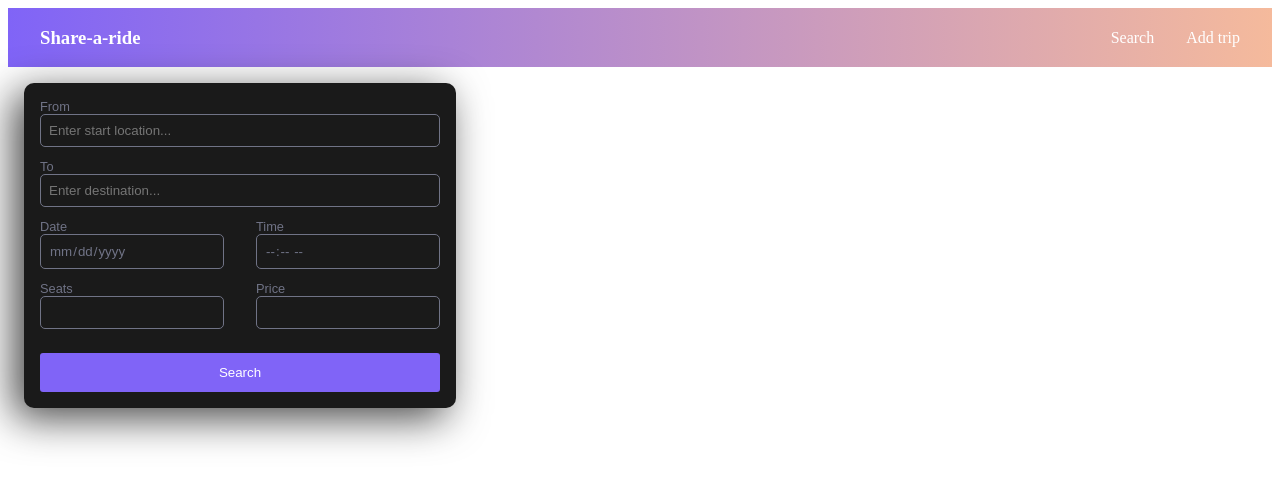
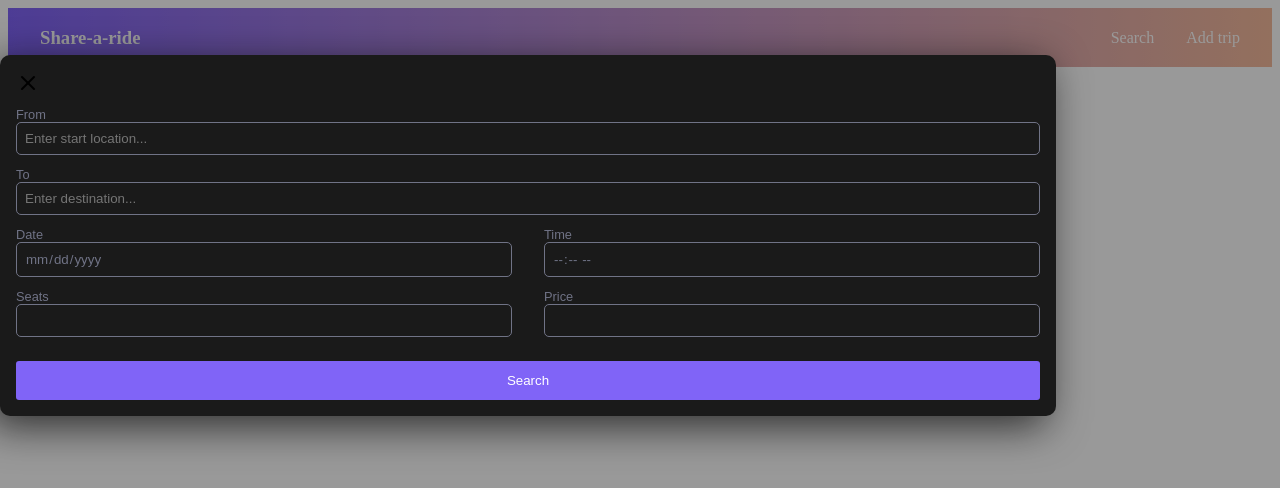
Before and after one commit to theman550/DAT257-K9, a React (Create React App) app in the folder frontend/: page /search in a window 1280 px wide. Shown: the top 488 px of the page. Built offline with nearby package versions, Linux system fonts and the light colour scheme; the HTML template or start-up script is replaced by a standard one; a web font is replaced by a local one.

Commit message:
add modal feature to search trips

```diff
--- a/frontend/src/components/SearchTrip.js
+++ b/frontend/src/components/SearchTrip.js
@@ -1,5 +1,6 @@
-import React from 'react'
+import React, {useState} from 'react'
 import styled from 'styled-components'
+import {X} from 'react-feather'
 import {
   FieldFactory,
   PrimaryButton,
@@ -8,17 +9,66 @@ import {
 
 const StyledInput = FieldFactory(styled.input``)
 
+const CloseButton = styled(X)`
+
+`
+
+const Modal = styled.div`
+  /*display: none;*/
+  position: fixed;
+  z-index: 1;
+  top: 0;
+  left: 0;
+  width: 100%;
+  height: 100%;
+  overflow: auto;
+  background-color: rgb(0, 0, 0);
+  background-color: rgba(0, 0, 0, 0.4);
+  -webkit-animation-name: fadeIn; /* Fade in the background */
+  -webkit-animation-duration: 0.4s;
+  animation-name: fadeIn;
+  animation-duration: 0.4s
+
+  @-webkit-keyframes slideIn {
+    from {bottom: -300px; opacity: 0}
+    to {bottom: 0; opacity: 1}
+  }
+
+  @keyframes slideIn {
+    from {bottom: -300px; opacity: 0}
+    to {bottom: 0; opacity: 1}
+  }
+
+  @-webkit-keyframes fadeIn {
+    from {opacity: 0}
+    to {opacity: 1}
+  }
+
+  @keyframes fadeIn {
+    from {opacity: 0}
+    to {opacity: 1}
+  }
+`
+
 const StyledForm = styled.form`
   display: flex;
   flex-direction: column;
   background-color: ${props => props.theme.colors.fill};
-  max-width: 400px;
   padding: 1rem;
-  margin: 1rem;
+  margin: 30% auto;
+  width: 80%;
   border-radius: 10px;
   -webkit-box-shadow: -10px 10px 40px 0px rgba(10,10,10,0.75);
   -moz-box-shadow: -10px 10px 40px 0px rgba(10,10,10,0.75);
   box-shadow: -10px 10px 40px 0px rgba(10,10,10,0.75);
+
+  /* modal functionality */
+  position: fixed;
+  bottom: 0;
+  -webkit-animation-name: slideIn;
+  -webkit-animation-duration: 0.4s;
+  animation-name: slideIn;
+  animation-duration: 0.4s
 `
 
 const StyledTextRow = styled.div`
@@ -63,12 +113,20 @@ const StyledButton = styled(PrimaryButton)`
 `
 
 const SearchTrip = () => {
+  const [showModal, setShowModal] = useState(false);
+
   const handleSubmit = e => {
     e.preventDefault();
+
+    console.log('test')
   }
 
   return (
+    <Modal>
       <StyledForm aria-label='Search form' onSubmit={handleSubmit}>
+        <StyledTextRow>
+          <CloseButton onClick={() => setShowModal(false)} />
+        </StyledTextRow>
         <StyledTextRow>
           <Label htmlFor='from'>From</Label>
           <StyledInput type='text' id='from' placeholder='Enter start location...'></StyledInput>
@@ -101,6 +159,7 @@ const SearchTrip = () => {
           <StyledButton type='submit'>Search</StyledButton>
         </StyledSelectRow>
       </StyledForm>
+    </Modal>
   )
 }
 
```
Lines whose indentation alone changed are shown as unchanged.
